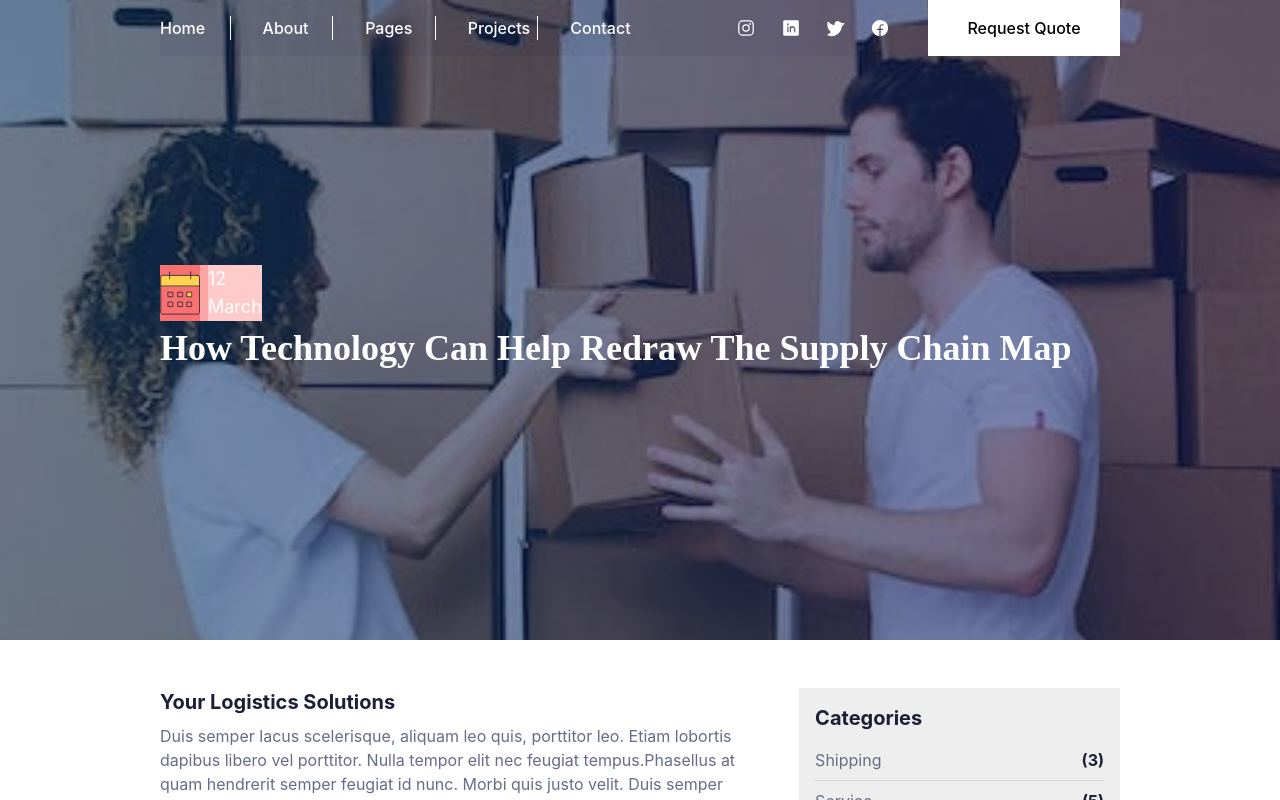
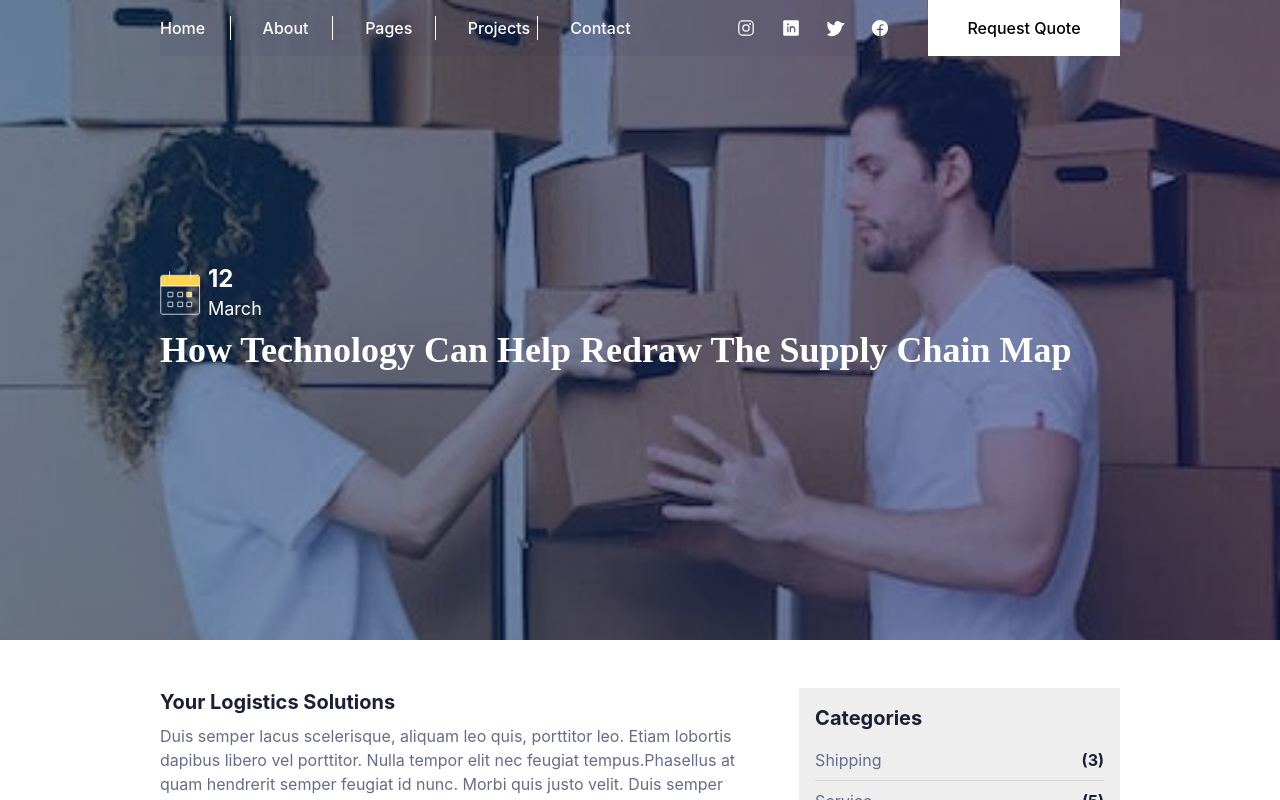
Before and after one commit to smartcollins/logistics, a React (Create React App) app: page /blog-info in a window 1280 px wide. Shown: the top 800 px of the page. Built offline with nearby package versions, Linux system fonts and the light colour scheme.

Commit message:
minor modification in Banner

```diff
--- a/src/component/Banner.jsx
+++ b/src/component/Banner.jsx
@@ -1,6 +1,7 @@
 import React from 'react';
 import color from '../data/color';
 import icon from '../icons/cal-Icon.svg';
+import icon2 from '../icons/cal-w-Icon.svg';
 import { TwitterLogo, FacebookLogo, LinkedinLogo, InstagramLogo } from 'phosphor-react';
 
 const Banner = ({ img, txt, txt2, blog, extra, info, btn_txt }) => {
@@ -31,10 +32,10 @@ const Banner = ({ img, txt, txt2, blog, extra, info, btn_txt }) => {
                 </div>
                 {blog?
                 <div className=' absolute top-1/2 -translate-y-1/2'>
-                    <div className="flex gap-2 bg-red-300 w-fit">
-                        <img className=' w-10 bg-red-400' src={icon} alt="calender-logo" />
-                        <div className='flex flex-col capitalize text-lg bg-red-200'>
-                            <p>12</p>
+                    <div className="flex items-center gap-2 w-fit">
+                        <img className=' w-10 h-full' src={icon2} alt="calender-logo" />
+                        <div className='flex flex-col capitalize text-lg'>
+                            <p className='text-2xl font-bold'>12</p>
                             <p>march</p>
                         </div>
                     </div>
```
